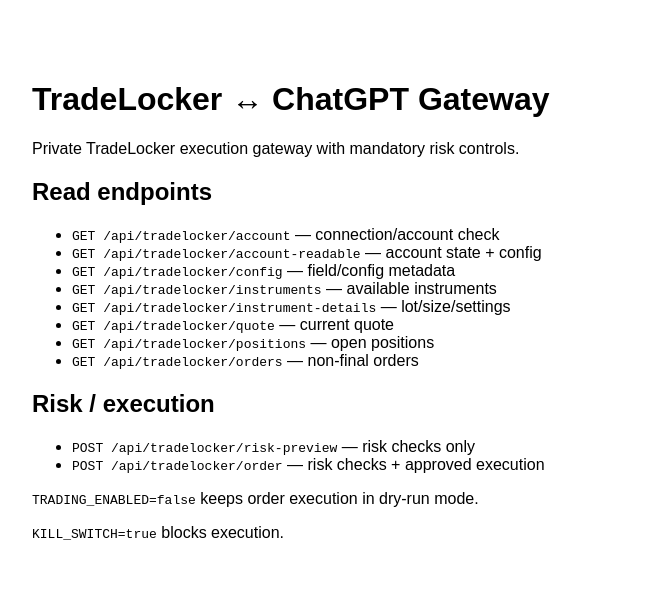
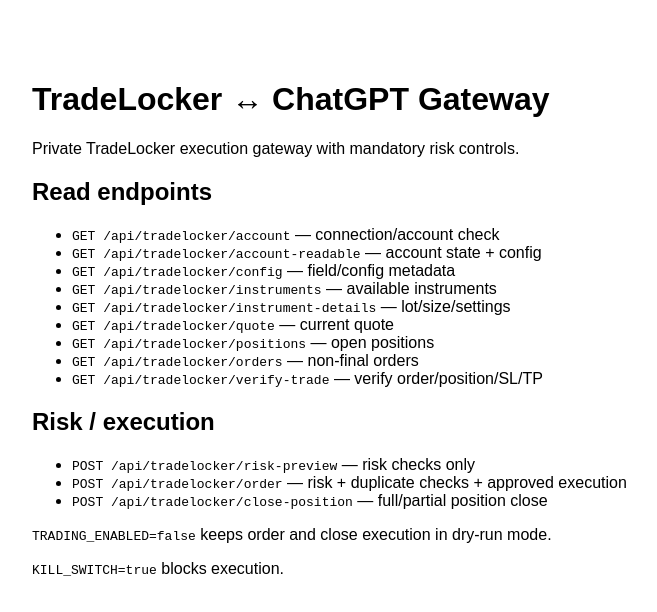
Before and after one commit to georgealex55/tradelocker-gpt-gateway, a Next.js app: page / in a window 1280 px wide. Shown: the top 612 px of the page, without its empty margins (158-815 px from the left). Built offline with nearby package versions, Linux system fonts and the light colour scheme.

Commit message:
Document close and verification endpoints

```diff
--- a/app/page.js
+++ b/app/page.js
@@ -14,15 +14,17 @@ export default function Home() {
         <li><code>GET /api/tradelocker/quote</code> — current quote</li>
         <li><code>GET /api/tradelocker/positions</code> — open positions</li>
         <li><code>GET /api/tradelocker/orders</code> — non-final orders</li>
+        <li><code>GET /api/tradelocker/verify-trade</code> — verify order/position/SL/TP</li>
       </ul>
 
       <h2>Risk / execution</h2>
       <ul>
         <li><code>POST /api/tradelocker/risk-preview</code> — risk checks only</li>
-        <li><code>POST /api/tradelocker/order</code> — risk checks + approved execution</li>
+        <li><code>POST /api/tradelocker/order</code> — risk + duplicate checks + approved execution</li>
+        <li><code>POST /api/tradelocker/close-position</code> — full/partial position close</li>
       </ul>
 
-      <p><code>TRADING_ENABLED=false</code> keeps order execution in dry-run mode.</p>
+      <p><code>TRADING_ENABLED=false</code> keeps order and close execution in dry-run mode.</p>
       <p><code>KILL_SWITCH=true</code> blocks execution.</p>
     </main>
   );
```
